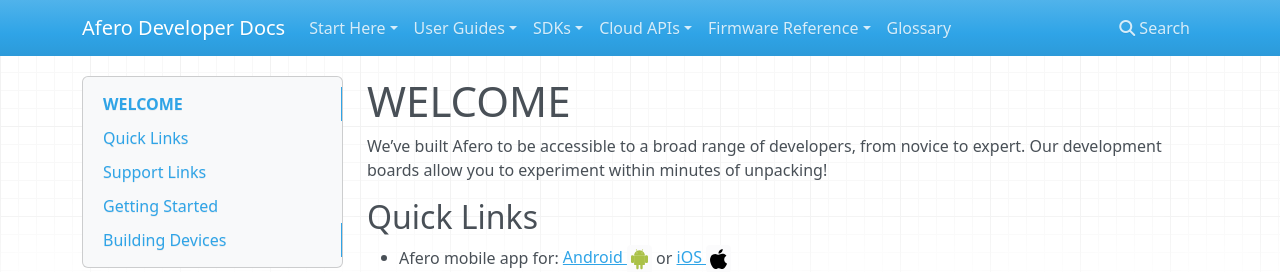
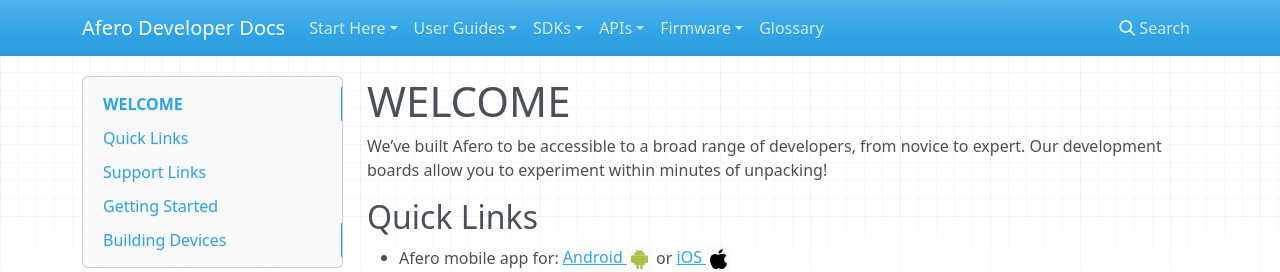
Before and after one commit to aferodeveloper/afero-devdocs, an MkDocs documentation site: the page built from docs/index.md, in a window 1280 px wide. Shown: the top 272 px of the page. Built offline with MkDocs 1.6.1, drawn with Linux system fonts in a browser that asks for light colours; nearby versions of some CDN libraries; some of the changed lines change nothing that is shown.

Commit message:
Fixed index file to use simplified links
Also reduced top-level headings

```diff
--- a/docs/index.md
+++ b/docs/index.md
@@ -20,19 +20,19 @@
 
 ## Getting Started
 
-- Read an overview of the [Afero Platform](/en/latest/SystemOverview).
-- Understand our [core development concepts](/en/latest/CoreConcepts).
-- Read and refer to our [Glossary](/en/latest/Glossary) for a clear understanding of concepts and instructions.
+- Read an overview of the [Afero Platform](/SystemOverview).
+- Understand our [core development concepts](/CoreConcepts).
+- Read and refer to our [Glossary](/Glossary) for a clear understanding of concepts and instructions.
 - Install the Afero mobile app on your smartphone.
 - Download and install the Afero Profile Editor.
 
 ## Building Devices
 
-- Read our [Firmware](/en/latest/FW-API)  <!--- and [Hardware](/en/latest/HWRef)---> docs to get your device ready for programming.
-- Define and program your device with Afero Profile Editor, following the [Profile Editor User Guide](/en/latest/Projects).
-- Use the [Afero Inspector](/en/latest/Inspector) web app to look inside your device definitions.
-- If you have an MCU on your developer device, refer to the [afLib](/en/latest/API-afLib) docs to use the library in your MCU application.
-- For MCU firmware updates, use the [Afero OTA Manager](/en/latest/OTAMgr) web app to update the MCU firmware.
-- Create a standalone developer hub using the [Developer Hub](/en/latest/StandaloneHub) setup instructions.
-- Access cloud functions using our [Cloud API](/en/latest/CloudAPIs).
-- Monitor and evaluate your device deployments and usage with the [Afero Console](/en/latest/Console).
+- Read our [Firmware](/FW-API)  <!--- and [Hardware](/HWRef)---> docs to get your device ready for programming.
+- Define and program your device with Afero Profile Editor, following the [Profile Editor User Guide](/Projects).
+- Use the [Afero Inspector](/Inspector) web app to look inside your device definitions.
+- If you have an MCU on your developer device, refer to the [afLib](/API-afLib) docs to use the library in your MCU application.
+- For MCU firmware updates, use the [Afero OTA Manager](/OTAMgr) web app to update the MCU firmware.
+- Create a standalone developer hub using the [Developer Hub](/StandaloneHub) setup instructions.
+- Access cloud functions using our [Cloud API](/CloudAPIs).
+- Monitor and evaluate your device deployments and usage with the [Afero Console](/Console).
--- a/mkdocs.yml
+++ b/mkdocs.yml
@@ -63,7 +63,7 @@
                - Potenco Setup for SAMA5D2: 'LinuxSDK-PotencoSAMA5D2.md'
                - Add a Potenco App for SAMA5D2: 'LinuxSDK-PotencoSAMA5D2App.md'
             - Secure Linux SDK FAQ : 'LinuxSDK-FAQ.md'
-   - Cloud APIs:
+   - APIs:
       - CLOUD APIs: 'CloudAPIs.md'
       - OAuth API Endpoint: 'API-OAuthEndpoints.md'
       - User API Endpoint: 'API-UserEndpoints.md'
@@ -71,7 +71,7 @@
       - Over-the-Air (OTA) Update API:
            - OVER-THE-AIR (OTA) UPDATE API: 'API-OTAEndpoints.md'
            - OTA API Endpoints: 'API-OTAEndpoints-Funcs.md'
-   - Firmware Reference:
+   - Firmware:
       - FIRMWARE REFERENCE: 'FW-API.md'
       - MCU to ASR Communication:
             - MCU TO ASR COMMUNICATION: 'MCUtoHachi.md'
```
